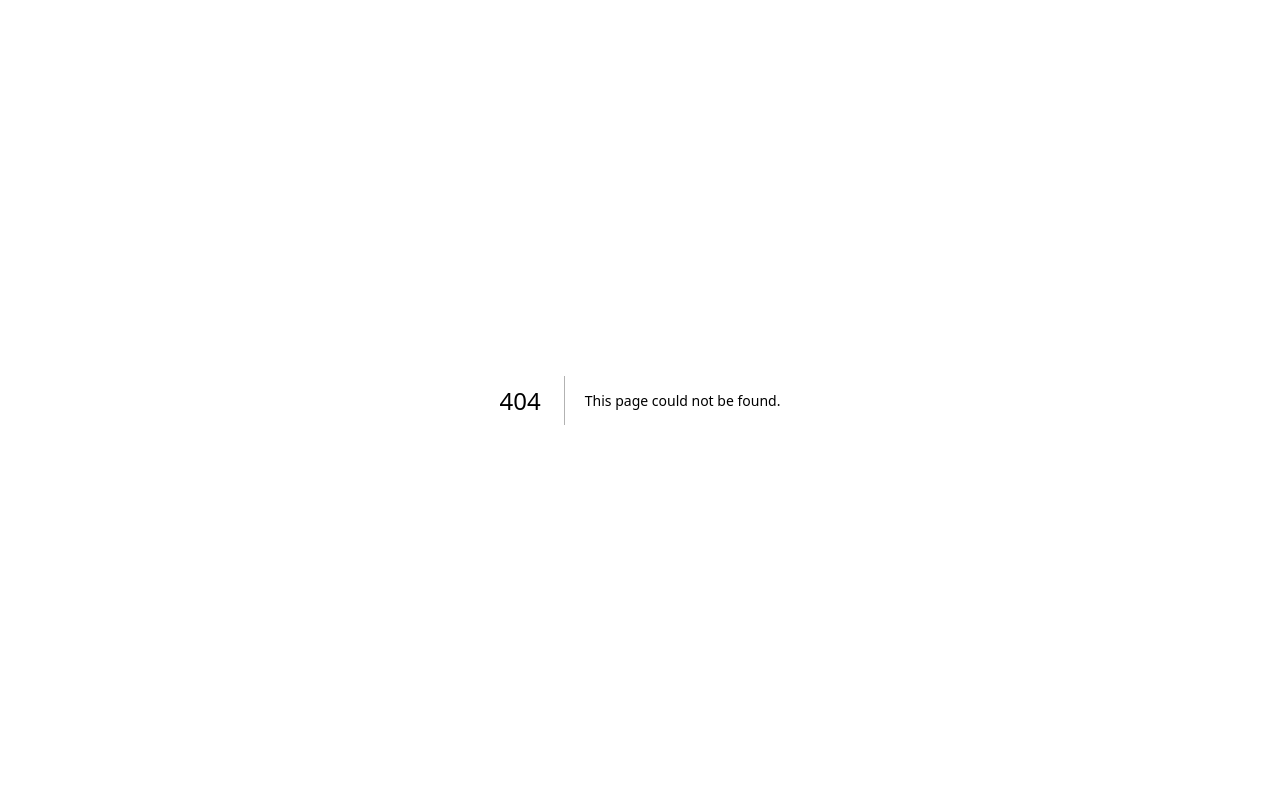
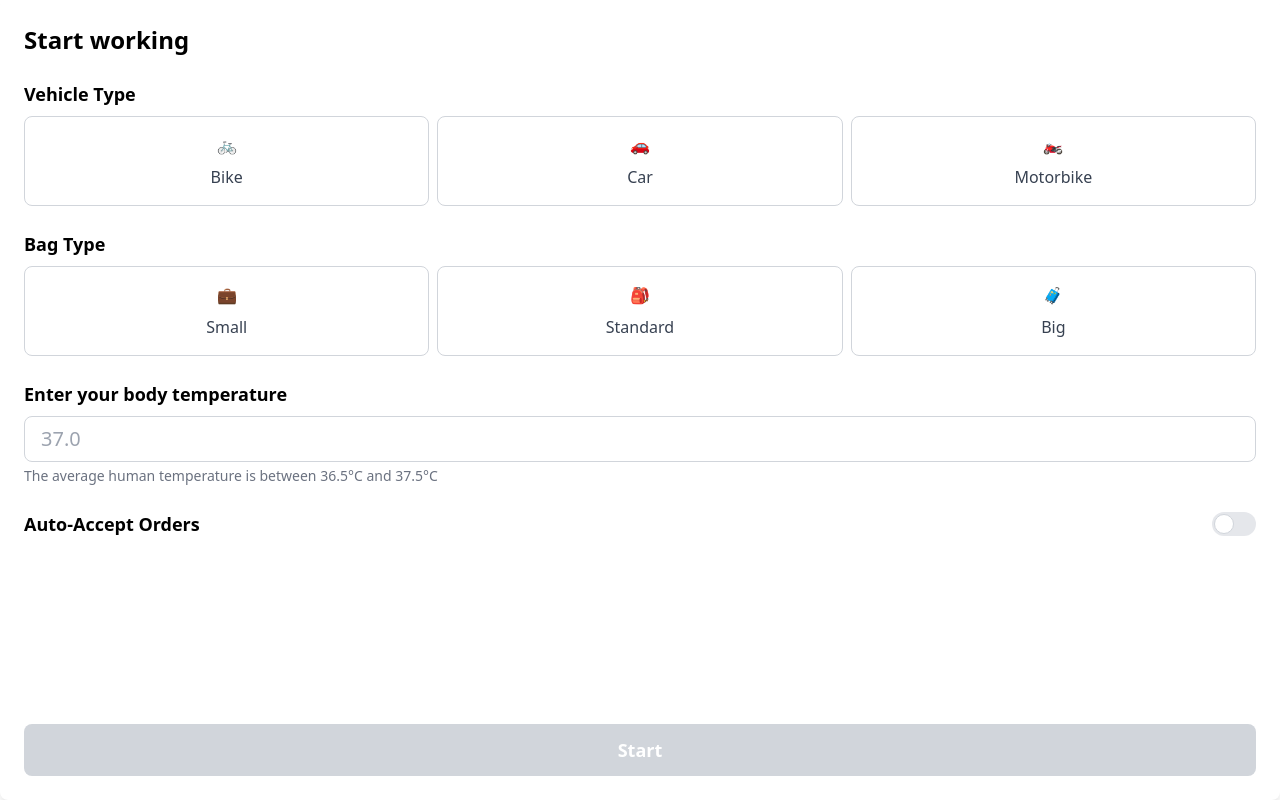
Before and after one commit to ShotaTanemura/42Hackathon_2024, a Next.js app in the folder frontend/: page /start in a window 1280 px wide. Before the commit this address had no page. Built offline with nearby package versions, Linux system fonts and the light colour scheme.

Commit message:
add start page

```diff
--- a/frontend/package.json
+++ b/frontend/package.json
@@ -13,6 +13,7 @@
     "@walletconnect/sign-client": "^2.4.7",
     "@web3auth/modal": "^7.3.1",
     "ethers": "^5.7.2",
+    "lucide-react": "^0.445.0",
     "next": "14.2.13",
     "pino-pretty": "^11.2.2",
     "react": "^18",
--- a/frontend/src/app/globals.css
+++ b/frontend/src/app/globals.css
@@ -2,26 +2,17 @@
 @tailwind components;
 @tailwind utilities;
 
-:root {
-  --background: #ffffff;
-  --foreground: #171717;
+@keyframes slideUpFadeOut {
+    0% {
+        opacity: 1;
+        transform: translateY(0);
+    }
+    100% {
+        opacity: 0;
+        transform: translateY(-100%);
+    }
 }
 
-@media (prefers-color-scheme: dark) {
-  :root {
-    --background: #0a0a0a;
-    --foreground: #ededed;
-  }
+.fade-out {
+    animation: slideUpFadeOut 0.5s forwards;
 }
-
-body {
-  color: var(--foreground);
-  background: var(--background);
-  font-family: Arial, Helvetica, sans-serif;
-}
-
-@layer utilities {
-  .text-balance {
-    text-wrap: balance;
-  }
-}
--- a/frontend/src/app/page.tsx
+++ b/frontend/src/app/page.tsx
@@ -1,101 +1,37 @@
-import Image from "next/image";
+'use client'
 
-export default function Home() {
+import Image from 'next/image'
+import { useEffect, useState } from 'react'
+import { useRouter } from 'next/navigation'
+
+export default function SplashScreen() {
+  const [isFading, setIsFading] = useState(false)
+  const router = useRouter()
+
+  useEffect(() => {
+    const timer = setTimeout(() => {
+      setIsFading(true)
+      setTimeout(() => {
+        router.push('/start')
+      }, 500)
+    }, 1500)
+
+    return () => clearTimeout(timer)
+  }, [router])
+
   return (
-    <div className="grid grid-rows-[20px_1fr_20px] items-center justify-items-center min-h-screen p-8 pb-20 gap-16 sm:p-20 font-[family-name:var(--font-geist-sans)]">
-      <main className="flex flex-col gap-8 row-start-2 items-center sm:items-start">
-        <Image
-          className="dark:invert"
-          src="https://nextjs.org/icons/next.svg"
-          alt="Next.js logo"
-          width={180}
-          height={38}
-          priority
-        />
-        <ol className="list-inside list-decimal text-sm text-center sm:text-left font-[family-name:var(--font-geist-mono)]">
-          <li className="mb-2">
-            Get started by editing{" "}
-            <code className="bg-black/[.05] dark:bg-white/[.06] px-1 py-0.5 rounded font-semibold">
-              src/app/page.tsx
-            </code>
-            .
-          </li>
-          <li>Save and see your changes instantly.</li>
-        </ol>
-
-        <div className="flex gap-4 items-center flex-col sm:flex-row">
-          <a
-            className="rounded-full border border-solid border-transparent transition-colors flex items-center justify-center bg-foreground text-background gap-2 hover:bg-[#383838] dark:hover:bg-[#ccc] text-sm sm:text-base h-10 sm:h-12 px-4 sm:px-5"
-            href="https://vercel.com/new?utm_source=create-next-app&utm_medium=appdir-template-tw&utm_campaign=create-next-app"
-            target="_blank"
-            rel="noopener noreferrer"
-          >
-            <Image
-              className="dark:invert"
-              src="https://nextjs.org/icons/vercel.svg"
-              alt="Vercel logomark"
-              width={20}
-              height={20}
-            />
-            Deploy now
-          </a>
-          <a
-            className="rounded-full border border-solid border-black/[.08] dark:border-white/[.145] transition-colors flex items-center justify-center hover:bg-[#f2f2f2] dark:hover:bg-[#1a1a1a] hover:border-transparent text-sm sm:text-base h-10 sm:h-12 px-4 sm:px-5 sm:min-w-44"
-            href="https://nextjs.org/docs?utm_source=create-next-app&utm_medium=appdir-template-tw&utm_campaign=create-next-app"
-            target="_blank"
-            rel="noopener noreferrer"
-          >
-            Read our docs
-          </a>
-        </div>
-      </main>
-      <footer className="row-start-3 flex gap-6 flex-wrap items-center justify-center">
-        <a
-          className="flex items-center gap-2 hover:underline hover:underline-offset-4"
-          href="https://nextjs.org/learn?utm_source=create-next-app&utm_medium=appdir-template-tw&utm_campaign=create-next-app"
-          target="_blank"
-          rel="noopener noreferrer"
-        >
-          <Image
-            aria-hidden
-            src="https://nextjs.org/icons/file.svg"
-            alt="File icon"
-            width={16}
-            height={16}
-          />
-          Learn
-        </a>
-        <a
-          className="flex items-center gap-2 hover:underline hover:underline-offset-4"
-          href="https://vercel.com/templates?framework=next.js&utm_source=create-next-app&utm_medium=appdir-template-tw&utm_campaign=create-next-app"
-          target="_blank"
-          rel="noopener noreferrer"
-        >
-          <Image
-            aria-hidden
-            src="https://nextjs.org/icons/window.svg"
-            alt="Window icon"
-            width={16}
-            height={16}
-          />
-          Examples
-        </a>
-        <a
-          className="flex items-center gap-2 hover:underline hover:underline-offset-4"
-          href="https://nextjs.org?utm_source=create-next-app&utm_medium=appdir-template-tw&utm_campaign=create-next-app"
-          target="_blank"
-          rel="noopener noreferrer"
-        >
-          <Image
-            aria-hidden
-            src="https://nextjs.org/icons/globe.svg"
-            alt="Globe icon"
-            width={16}
-            height={16}
-          />
-          Go to nextjs.org →
-        </a>
-      </footer>
+    <div
+      className={`flex items-center justify-center min-h-screen bg-[#D70F64] ${
+        isFading ? 'fade-out' : ''
+      }`}
+    >
+      <Image
+        src="/panda-rider-logo.png"
+        alt="Panda Rider Logo"
+        width={300}
+        height={300}
+        priority
+      />
     </div>
-  );
+  )
 }
--- /dev/null
+++ b/frontend/src/app/start/page.tsx
@@ -0,0 +1,100 @@
+'use client'
+
+import { useState } from 'react'
+import { OptionButton } from '@/components/OptionButton'
+import { vehicleOptions, bagOptions } from '@/config/driveOption'
+
+export default function Component() {
+  const [vehicleType, setVehicleType] = useState<keyof typeof vehicleOptions | null>(null)
+  const [bagType, setBagType] = useState<keyof typeof bagOptions | null>(null)
+  const [temperature, setTemperature] = useState<string>('')
+  const [autoAccept, setAutoAccept] = useState<boolean>(false)
+
+  const isTemperatureValid = () => {
+    const temp = parseFloat(temperature)
+    return temp >= 36.5 && temp <= 37.5
+  }
+
+  const isFormValid = () => {
+    return vehicleType && bagType && isTemperatureValid()
+  }
+
+  return (
+    <div className="w-full h-screen flex flex-col justify-between p-6 bg-white rounded-lg shadow-lg">
+      <div className="flex justify-between items-center mb-6">
+        <h2 className="text-2xl font-bold">Start working</h2>
+      </div>
+
+      <div className="space-y-6 flex-grow">
+        <div>
+          <h3 className="text-lg font-semibold mb-2">Vehicle Type</h3>
+          <div className="grid grid-cols-3 gap-2">
+            {Object.values(vehicleOptions).map((option) => (
+              <OptionButton
+                key={option.name}
+                type={option.name}
+                selectedType={vehicleType}
+                setType={setVehicleType}
+                icon={option.icon}
+              />
+            ))}
+          </div>
+        </div>
+
+        <div>
+          <h3 className="text-lg font-semibold mb-2">Bag Type</h3>
+          <div className="grid grid-cols-3 gap-2">
+            {Object.values(bagOptions).map((option) => (
+              <OptionButton
+                key={option.name}
+                type={option.name}
+                selectedType={bagType}
+                setType={setBagType}
+                icon={option.icon}
+              />
+            ))}
+          </div>
+        </div>
+
+        <div>
+          <h3 className="text-lg font-semibold mb-2">Enter your body temperature</h3>
+          <input
+            type="number"
+            step="0.1"
+            value={temperature}
+            onChange={(e) => setTemperature(e.target.value)}
+            className="w-full px-4 py-2 text-xl border border-gray-300 rounded-lg"
+            placeholder="37.0"
+          />
+          <p className="text-sm text-gray-500 mt-1">
+            The average human temperature is between 36.5°C and 37.5°C
+          </p>
+        </div>
+
+        <div className="flex items-center justify-between mt-8">
+          <span className="text-lg font-semibold">Auto-Accept Orders</span>
+          <label className="relative inline-flex items-center cursor-pointer">
+            <input
+              type="checkbox"
+              checked={autoAccept}
+              onChange={() => setAutoAccept(!autoAccept)}
+              className="sr-only peer"
+            />
+            <div className="w-11 h-6 bg-gray-200 peer-focus:outline-none peer-focus:ring-4 peer-focus:ring-pink-300 rounded-full peer peer-checked:after:translate-x-full peer-checked:after:border-white after:content-[''] after:absolute after:top-[2px] after:left-[2px] after:bg-white after:border-gray-300 after:border after:rounded-full after:h-5 after:w-5 after:transition-all peer-checked:bg-pink-500"></div>
+          </label>
+        </div>
+      </div>
+
+      <button
+        className={`w-full py-3 rounded-lg text-white text-lg font-semibold ${
+          isFormValid()
+            ? 'bg-pink-500 hover:bg-pink-600'
+            : 'bg-gray-300 cursor-not-allowed'
+        }`}
+        disabled={!isFormValid()}
+      >
+        Start
+      </button>
+    </div>
+  )
+}
--- /dev/null
+++ b/frontend/src/components/OptionButton.tsx
@@ -0,0 +1,27 @@
+type OptionButtonProps<T extends string> = {
+  type: T
+  selectedType: T | null
+  setType: (type: T) => void
+  icon: string
+}
+
+export const OptionButton = <T extends string>({
+  type,
+  selectedType,
+  setType,
+  icon,
+}: OptionButtonProps<T>) => {
+  return (
+    <button
+      className={`p-4 rounded-lg border ${
+        selectedType === type
+          ? 'bg-pink-500 text-white border-pink-500'
+          : 'border-gray-300 text-gray-700 hover:bg-gray-50'
+      } flex flex-col items-center justify-center`}
+      onClick={() => setType(type)}
+    >
+      {icon}
+      <span className="mt-2">{type}</span>
+    </button>
+  )
+}
--- /dev/null
+++ b/frontend/src/config/driveOption.ts
@@ -0,0 +1,13 @@
+import type { VehicleType,  BagType, DriveOptionData } from "@/types/driveOption"
+
+export const vehicleOptions: Record<VehicleType, DriveOptionData<VehicleType>> = {
+  Bike: { name: 'Bike', icon: '🚲' },
+  Car: { name: 'Car', icon: '🚗' },
+  Motorbike: { name: 'Motorbike', icon: '🏍️' },
+}
+
+export const bagOptions: Record<BagType, DriveOptionData<BagType>> = {
+  Small: { name: 'Small', icon: '💼' },
+  Standard: { name: 'Standard', icon: '🎒' },
+  Big: { name: 'Big', icon: '🧳' },
+}
--- /dev/null
+++ b/frontend/src/types/driveOption.ts
@@ -0,0 +1,7 @@
+export type VehicleType = 'Bike' | 'Car' | 'Motorbike'
+export type BagType = 'Small' | 'Standard' | 'Big'
+
+export type DriveOptionData<T extends string> = {
+  name: T
+  icon: string
+}
```
Also changed, not shown: frontend/public/panda-rider-logo.png (added), 1 other file (tests, documents, lock files or other folders).
